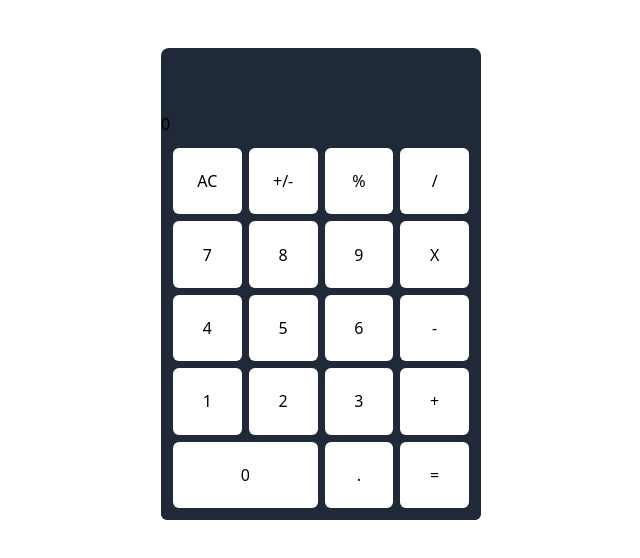
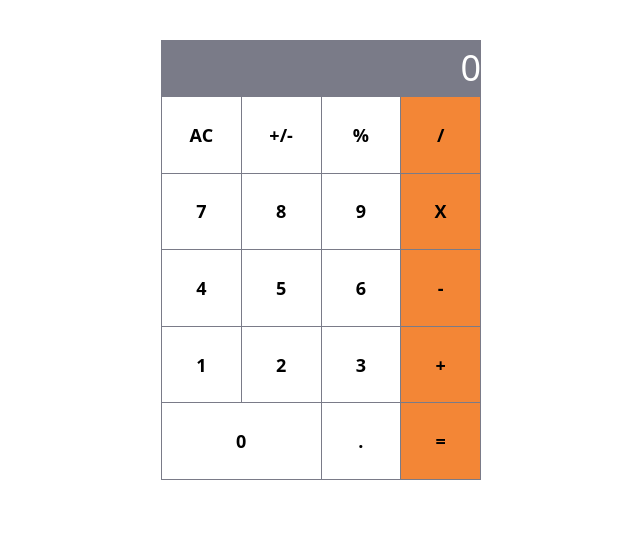
Before and after one commit to cynthia-stac/react-course, a React (Vite) app: page / in a window 1280 px wide. Shown: the top 558 px of the page, without its empty margins (319-959 px from the left). Built offline with nearby package versions, Linux system fonts and the light colour scheme.

Commit message:
Add the background color to the sign buttons

```diff
--- a/src/components/Calculator.jsx
+++ b/src/components/Calculator.jsx
@@ -4,17 +4,18 @@ import { useState } from "react";
 function Button(){
 
     const buttons = ['AC', '+/-','%','/','7','8','9','X','4','5','6','-','1','2','3','+','0','.','=']
+    const signs = ['/','X','-','+']
     let btn = buttons.map((v, idx) =>
         <div key={idx} className={`${v === '0' ? 'col-span-2' : ''}`}>
-            <button className="bg-white w-full h-full rounded-md">
+            <button className={` w-full h-full font-bold text-lg ${signs.includes(v) || v === '=' ? 'bg-[#F38636]' :'bg-white'}`}>
                 {v}
             </button>
         </div>
     )
     return (
-        <div className="bg-gray-800 mt-12 pt-16 rounded-lg">
-        <p className="w-full">0</p>
-        <div className="grid gap-[7px] grid-cols-4 rounded-md p-3 h-96 w-80 bg-gray-800">
+        <div className="bg-[#7A7B88] mt-10 ">
+        <p className="flex items-center text-white justify-end text-4xl h-14">0</p>
+        <div className="grid gap-[1px] grid-cols-4 p-[1px] h-96 w-80">
             {btn}
         </div>
         </div>
```
